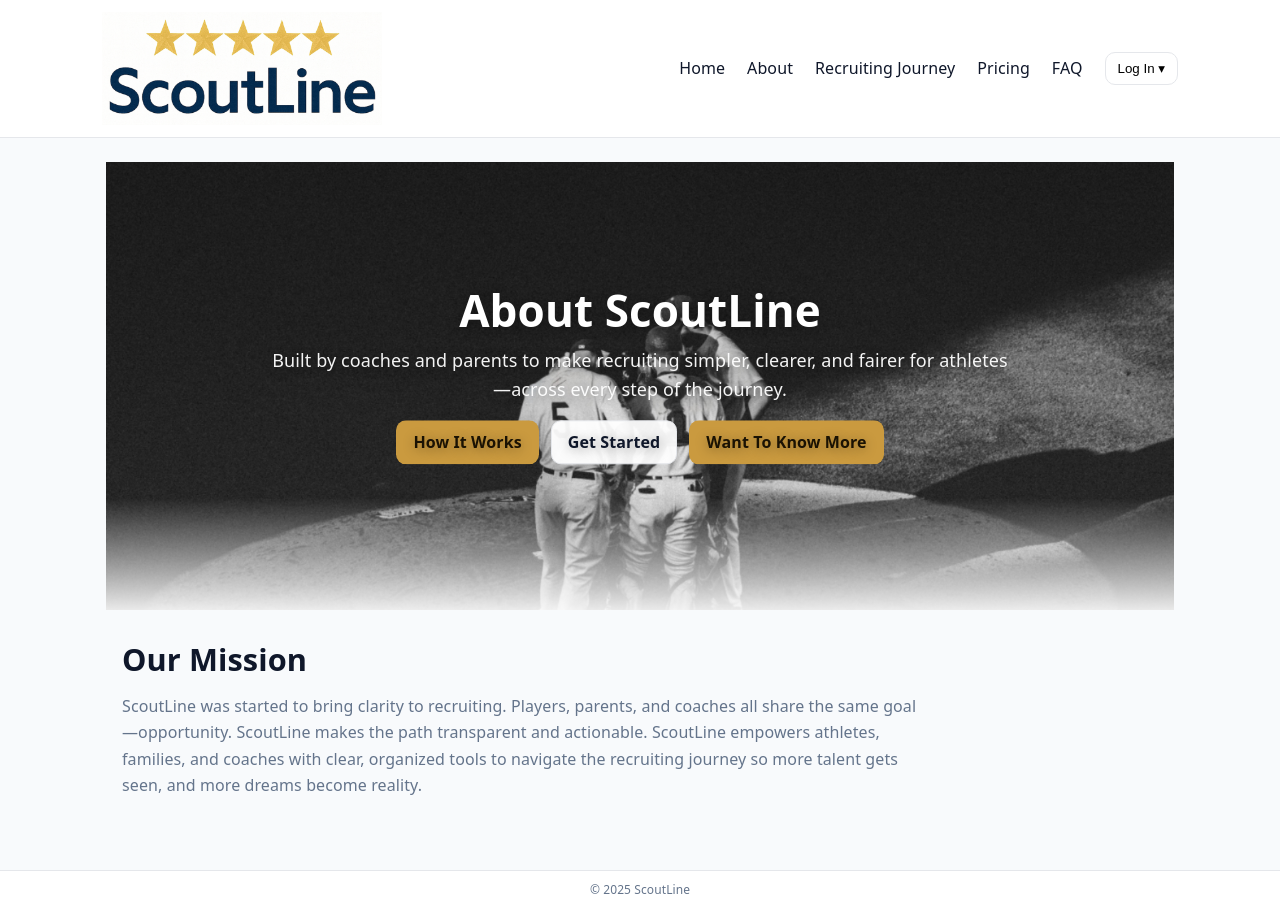
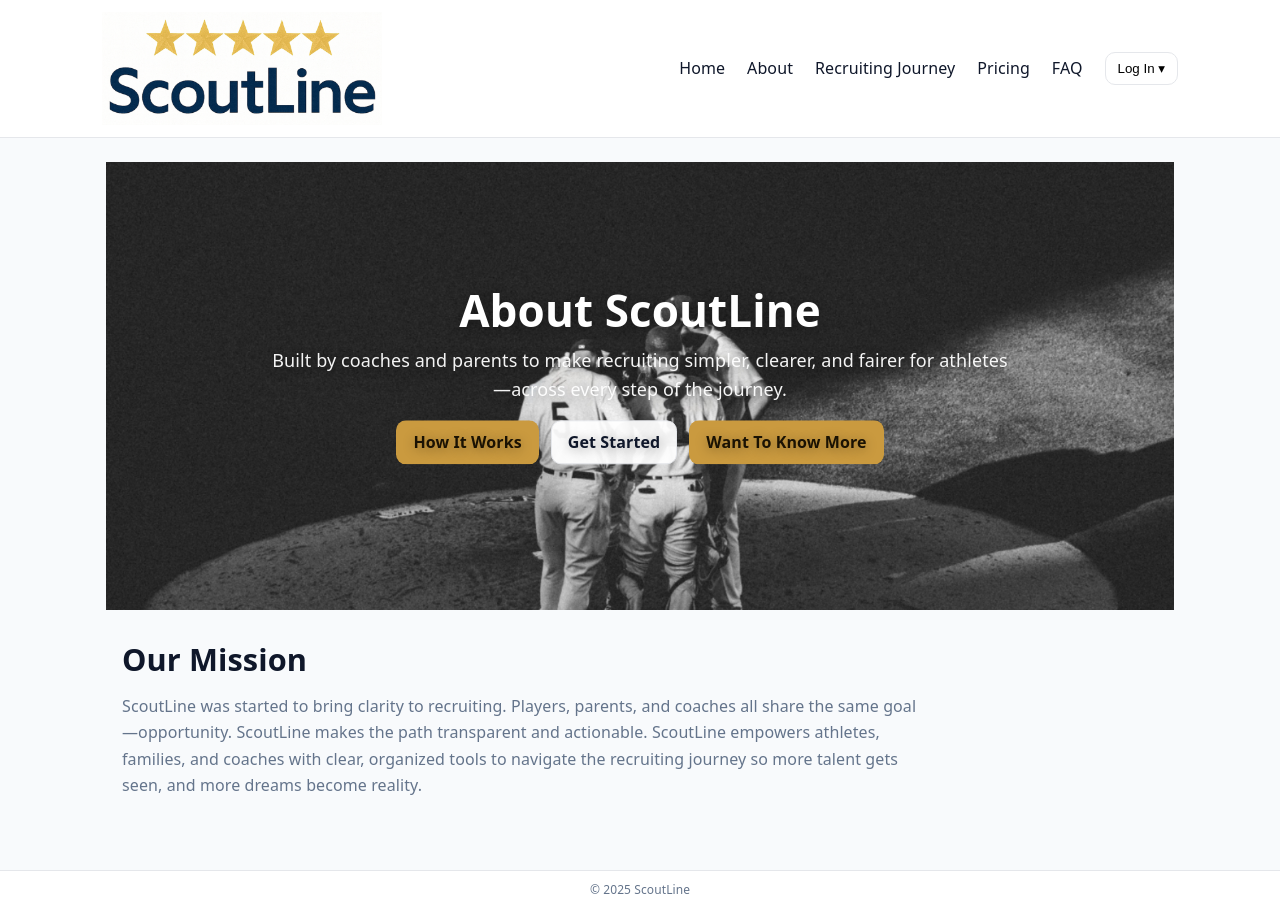
Before and after one commit to mattblittle-create/scoutline-beta, a Next.js app: page /about in a window 1280 px wide. Built offline with nearby package versions, Linux system fonts and the light colour scheme.

Commit message:
Update AboutHero.tsx

```diff
--- a/app/components/AboutHero.tsx
+++ b/app/components/AboutHero.tsx
@@ -30,7 +30,7 @@
           position: "absolute",
           inset: 0,
           background:
-            "linear-gradient(to bottom, rgba(0,0,0,0.28) 0%, rgba(0,0,0,0.18) 35%, rgba(255,255,255,0.0) 75%, rgba(255,255,255,0.9) 100%)",
+            "linear-gradient(to bottom, rgba(0,0,0,0.35) 0%, rgba(0,0,0,0.25) 35%, rgba(255,255,255,0.00) 75%), rgba(255,255,255,0.9) 100%)",
           pointerEvents: "none",
         }}
       />
```
